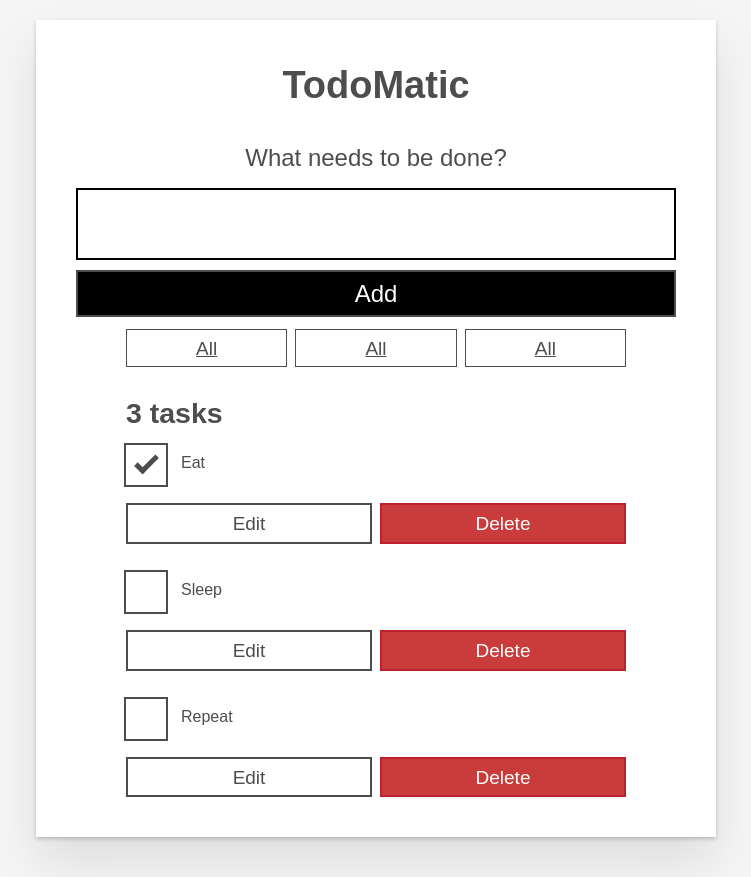
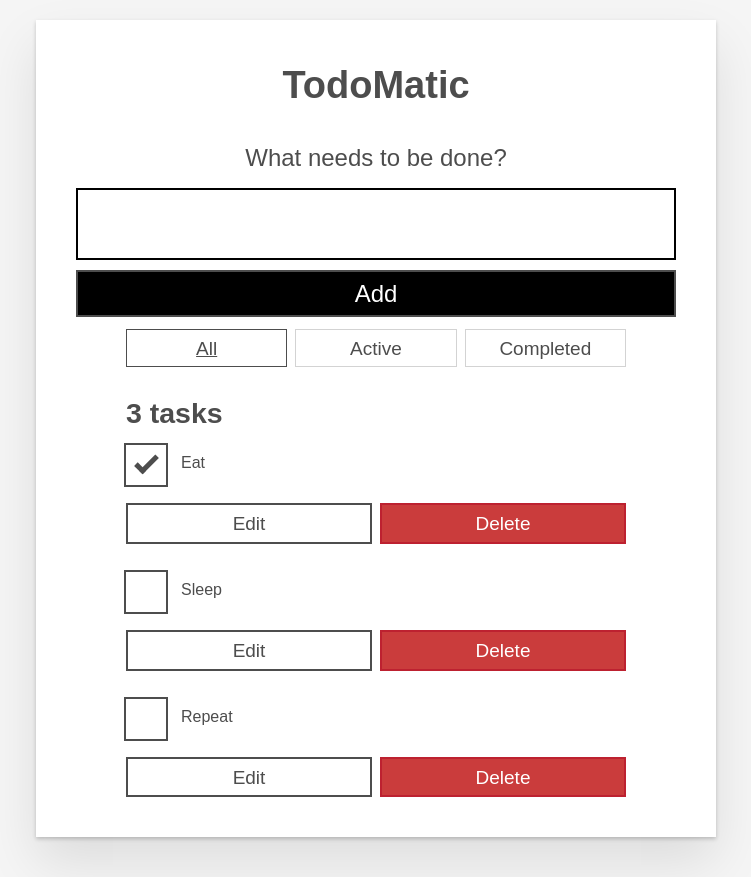
Before and after one commit to kelvinmacharia254/todoApp-React-Basic, a React (Vite) app: page / in a window 1280 px wide. Shown: the whole page, without its empty margins (264-1015 px from the left). Built offline with nearby package versions, Linux system fonts and the light colour scheme.

Commit message:
feat: task filter functionalilty 	- implement filter function using javascript object and passing appropriate props to filter component.

```diff
--- a/src/App.jsx
+++ b/src/App.jsx
@@ -4,43 +4,45 @@
 
 import {useState} from "react";
 // install "npm install nanoid"
-// use to generate unique ids
+// nanoid is used to generate unique ids for every new task added
 import { nanoid } from "nanoid";
 
+// Remembers components and the App() will re-render with changes in state as expected.
+// All constants should be defined outside the App() to ensure they retain their values all the time.
+const FILTER_MAP = {
+    All: ()=> true,
+    Active: (task) => !task.completed,
+    Completed: (task) => task.completed,
+}
+
+const FILTER_NAMES =Object.keys(FILTER_MAP)
+
 function App(props) {
-    // const taskList = props.tasks?.map((task) => (
-    //     <Todo
-    //         id={task.id}
-    //         name={task.name}
-    //         completed={task.completed}
-    //         key={task.id}
-    //     />
-    // ));
-    // console.log(taskList);
+    // Manage tasks.
+    const [tasks, setTasks] = useState(props.tasks);
 
-    const [tasks, setTasks] = useState(props.tasks);
+    // Filter task based on completion status. Initial state displays all tasks
+    const [filter, setFilter] = useState("All");
+
     function addTask(name){
         // Function passed as callback prop to the Form component to fetch task name
-
-        // Test code
-        // name? alert(name):alert("Task empty. Type name of a task to be done.");
-
         // Receive task from Form component
         // Update task state
-        // Note: name is a string. Restructure to object to match task object state
+        // Note: name is a string. Restructure to object to match task object state.
+        // Generate unique ID for each task using nanoid package
         const newTask = {id:`todo-${nanoid()}`, name, completed: false};
-        // update tasks on top of existing tast
+        // add a new task to the existing list of tasks
         setTasks([...tasks, newTask]);
     }
 
     function toggleTaskCompleted(id){
         // update task completion status.
         // update tasks completion status depending on the status of the checkbox.
-        // Note: This step is syncing the app with the UI. Synchronizing the browser with the underlying state data
+        // Note: This step is syncing the app with the UI i.e. synchronizing the browser with the underlying state data
         const updatedTasks = tasks.map((task) =>{
-            // if this task has the same ID as the edited task
+            // if this task has the same ID as the target task, invert completion status boolean
             if(task.id === id){
-                return {...task, completed: !task.completed}; // update each task completion by inversion of boolean
+                return {...task, completed: !task.completed};
             }
             return task
         })
@@ -48,19 +50,14 @@
     }
 
     function deleteTask(id){
-        // delete task
+        // delete task using filter function
          const remainingTasks = tasks.filter((task) => id !== task.id);
-         console.log(remainingTasks);
          setTasks(remainingTasks);
     }
 
-    // Count tasks
-    const tasksNoun = tasks.length !== 1? "tasks": "task"
-    const headingText = `${tasks.length} ${tasksNoun}`;
 
     function editTask(id, newName){
         // edit task
-
         const editedTaskList = tasks.map((task) =>{
             if(task.id === id){
                 return {...task, name: newName};
@@ -69,16 +66,27 @@
         })
         setTasks(editedTaskList);
     }
+
     // log task
     console.log(tasks);
+
+    // Count tasks
+    const tasksNoun = tasks.length !== 1? "tasks": "task"
+    const headingText = `${tasks.filter(FILTER_MAP[filter]).length} ${tasksNoun}`;
+
   return (
     <div className="todoapp stack-large">
       <h1>TodoMatic</h1>
       <Form addTask={addTask}/>
         <div className="filters btn-group stack-exception">
-            <FilterButton/>
-            <FilterButton/>
-            <FilterButton/>
+            {FILTER_NAMES.map((name)=>(
+        <FilterButton
+            key={name}
+            name={name}
+            isPressed={name===filter}
+            setFilter={setFilter}
+        />
+    ))}
         </div>
 
       <h2 id="list-heading">{headingText}</h2>
@@ -86,10 +94,7 @@
         role="list"
         className="todo-list stack-large stack-exception"
         aria-labelledby="list-heading">
-        {/*<Todo name="Eat" id="todo-0" completed/>*/}
-        {/*<Todo name="Sleep" id="todo-1"/>*/}
-        {/*<Todo name="Repeat" id="todo-2"/>*/}
-        {tasks?.map((task) => (
+        {tasks.filter(FILTER_MAP[filter]).map((task) => (
         <Todo
             id={task.id}
             name={task.name}
--- a/src/components/FilterButton.jsx
+++ b/src/components/FilterButton.jsx
@@ -1,10 +1,13 @@
-import Form from "./Form.jsx";
 
 function FilterButton(props) {
     return (
-        <button type="button" className="btn toggle-btn" aria-pressed="true">
+        <button
+            type="button"
+            className="btn toggle-btn"
+            aria-pressed={props.isPressed}
+            onClick={()=>props.setFilter(props.name)}>
             <span className="visually-hidden">Show </span>
-            <span>all</span>
+            <span>{props.name}</span>
             <span className="visually-hidden"> tasks</span>
         </button>
     )
--- a/src/components/Todo.jsx
+++ b/src/components/Todo.jsx
@@ -1,6 +1,6 @@
 import {useState} from "react";
 function Todo(props){
-    // use for editting
+    // use this state to determine whether to edit or display a task
     const [isEditing, setIsEditing] = useState(false);
 
     const [newName, setNewName] = useState("");
```
